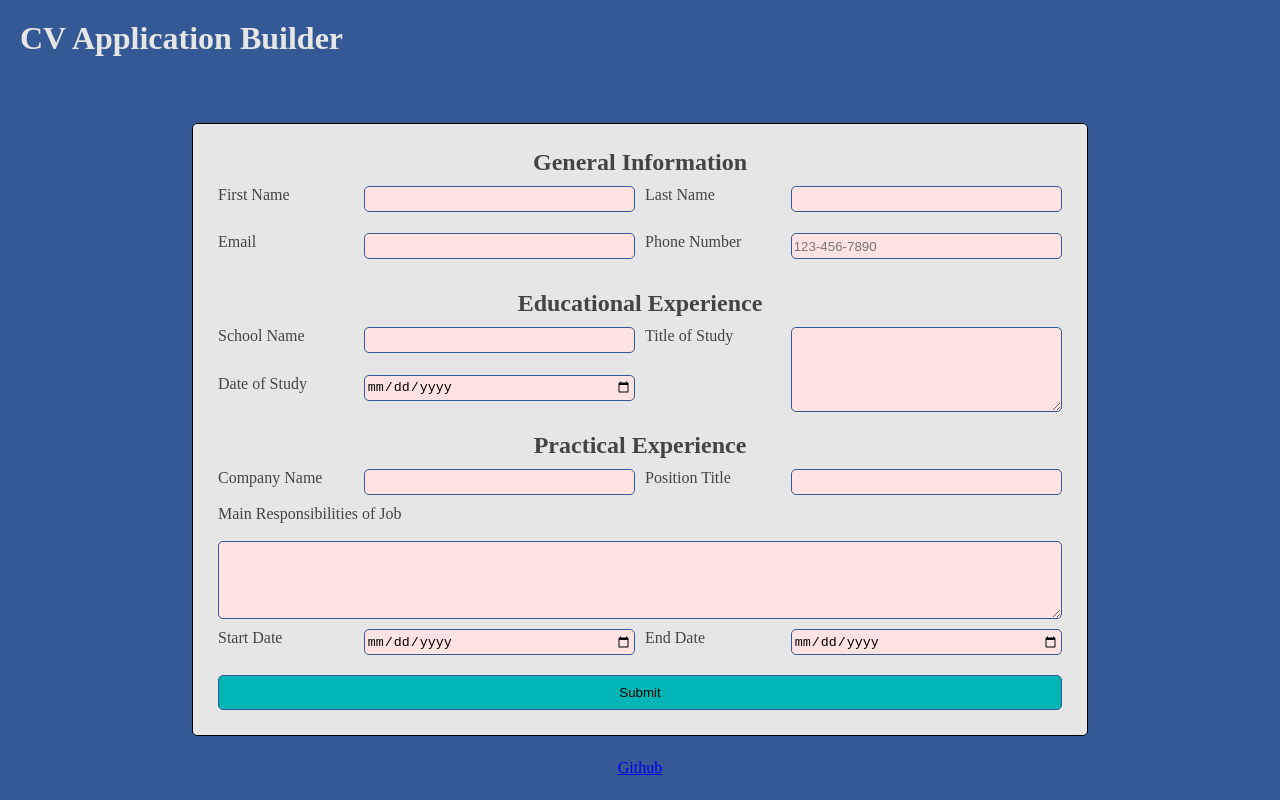
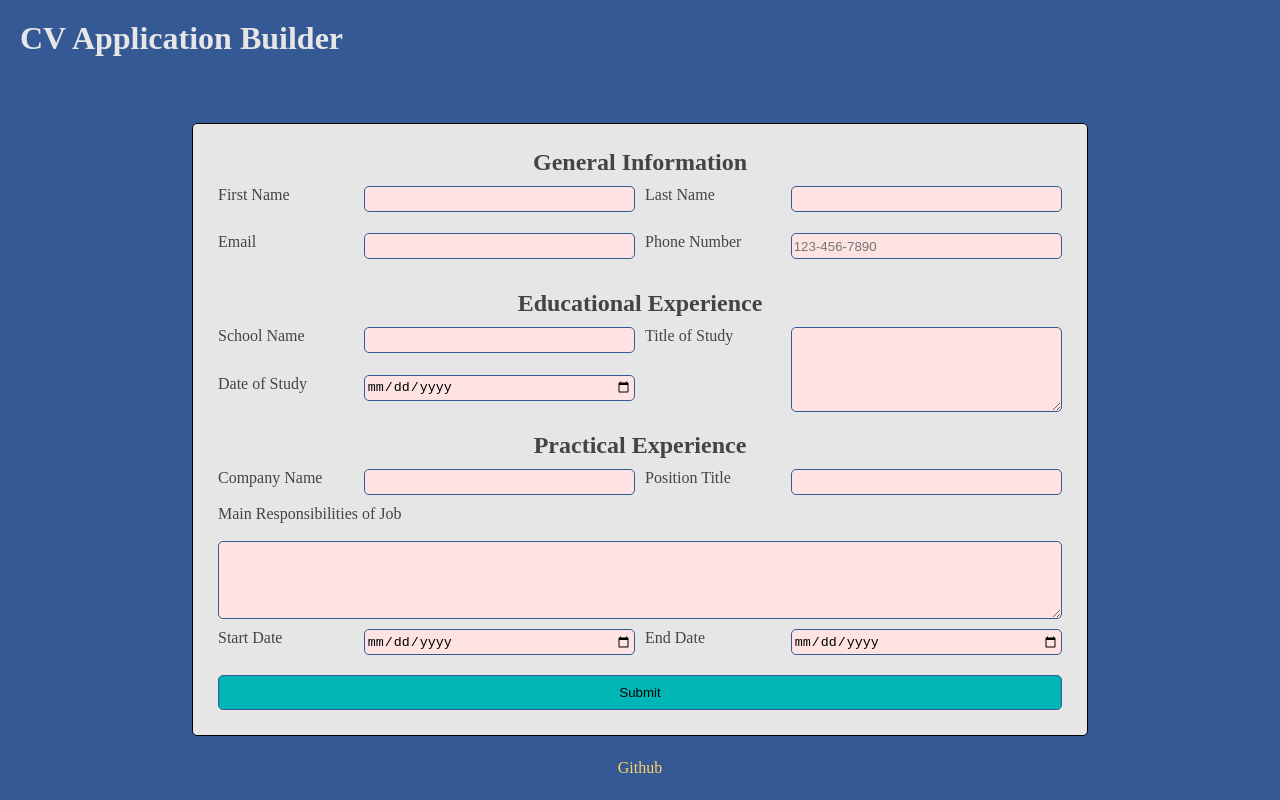
Before and after one commit to danielkurtsawyer/odin-react-cv-application, a React (Vite) app in the folder odin-react-cv-application/: page / in a window 1280 px wide. Built offline with nearby package versions, Linux system fonts and the light colour scheme.

Commit message:
Add footer text color and hover scale animation

```diff
--- a/odin-react-cv-application/src/App.css
+++ b/odin-react-cv-application/src/App.css
@@ -20,8 +20,18 @@ footer {
     display: flex;
     justify-content: center;
     align-items: center;
+}
+
+a, a:visited, a:link {
     color: var(--focus-color);
+    text-decoration: none;
+    transition: transform 250ms ease-in-out;
 }
+
+a:hover {
+    transform: scale(1.10);
+}
+
 
 main {
     display: flex;
--- a/odin-react-cv-application/src/index.css
+++ b/odin-react-cv-application/src/index.css
@@ -3,8 +3,3 @@
   padding: 0;
   box-sizing: border-box;
 }
-
-a:visited {
-  color: black;
-  text-decoration: none;
-}
--- a/odin-react-cv-application/src/styles/ResumeForm.css
+++ b/odin-react-cv-application/src/styles/ResumeForm.css
@@ -72,7 +72,8 @@ input:valid, textarea:valid{
 }
 
 input {
-    height: 26px;
+
+    min-height: 26px;
 }
 
 input, textarea {
```
